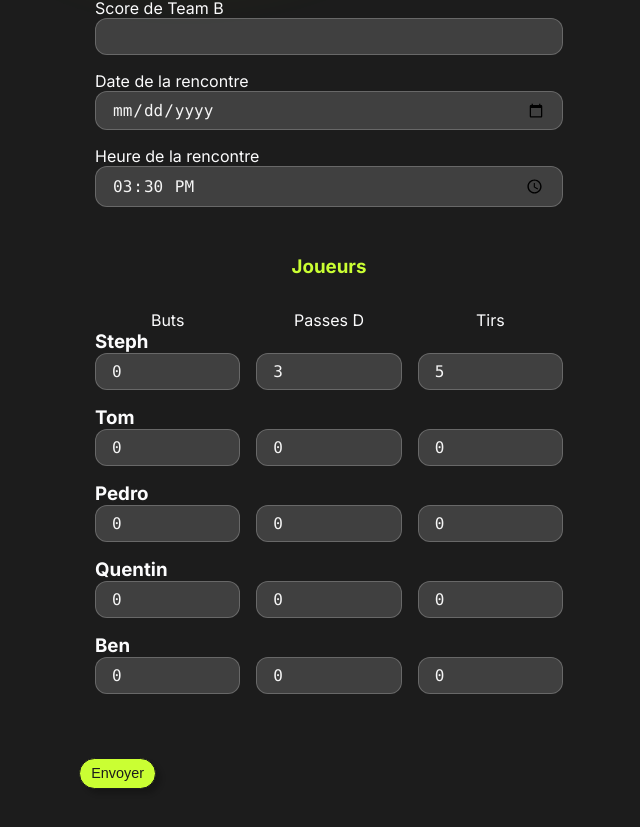
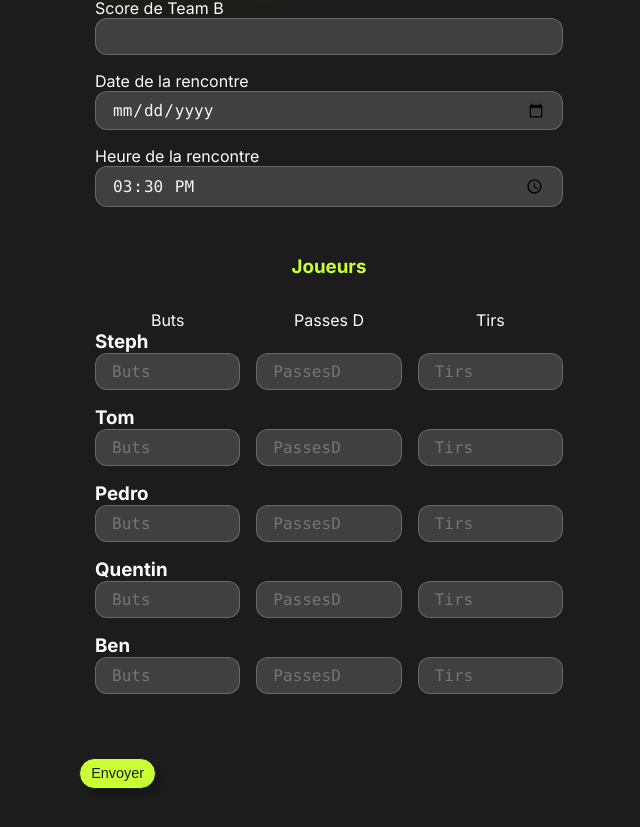
Before and after one commit to Benji-devw/my-stats-bis, a Next.js app: page /pages/match/post in a window 1280 px wide. Shown: the part 487-1314 px from the top of the page, without its empty margins (311-951 px from the left). Built offline with nearby package versions, Linux system fonts and the light colour scheme.

Commit message:
fix post match encounter_date 2

```diff
--- a/src/app/pages/match/post/page.js
+++ b/src/app/pages/match/post/page.js
@@ -217,43 +217,38 @@ const PostMatch = () => {
                     {/*<input type="checkbox" name="steph_did_not_play" id="steph_did_not_play"/>*/}
                     {/*<label htmlFor="steph_did_not_play">Did not play</label>*/}
                   <div className={`${styles.form} ${styles.form_grid}`}>
-                    <input type="number" min={0} name="steph_goals" id="goals" placeholder="Buts" defaultValue={0}
+                    <input type="number" min={0} name="steph_goals" id="goals" placeholder="Buts"
                            onChange={(e) => handleGoalsChange(e, 'steph_goals')}/>
-                    <input type="number" min={0} name="steph_assists" id="assists" placeholder="PassesD"
-                           defaultValue={3}/>
-                    <input type="number" min={0} name="steph_shoots" id="shoots" placeholder="Tirs" defaultValue={5}/>
+                    <input type="number" min={0} name="steph_assists" id="assists" placeholder="PassesD"/>
+                    <input type="number" min={0} name="steph_shoots" id="shoots" placeholder="Tirs"/>
                   </div>
                   <h3>Tom</h3>
                   <div className={`${styles.form} ${styles.form_grid}`}>
-                    <input type="number" min={0} name="tom_goals" id="tom_goals" placeholder="Buts" defaultValue={0}
+                    <input type="number" min={0} name="tom_goals" id="tom_goals" placeholder="Buts"
                            onChange={(e) => handleGoalsChange(e, 'tom_goals')}/>
-                    <input type="number" min={0} name="tom_assists" id="tom_assists" placeholder="PassesD"
-                           defaultValue={0}/>
-                    <input type="number" min={0} name="tom_shoots" id="tom_shoots" placeholder="Tirs" defaultValue={0}/>
+                    <input type="number" min={0} name="tom_assists" id="tom_assists" placeholder="PassesD"/>
+                    <input type="number" min={0} name="tom_shoots" id="tom_shoots" placeholder="Tirs"/>
                   </div>
                   <h3>Pedro</h3>
                   <div className={`${styles.form} ${styles.form_grid}`}>
-                    <input type="number" min={0} name="pedro_goals" id="goals" placeholder="Buts" defaultValue={0}
+                    <input type="number" min={0} name="pedro_goals" id="goals" placeholder="Buts"
                            onChange={(e) => handleGoalsChange(e, 'pedro_goals')}/>
-                    <input type="number" min={0} name="pedro_assists" id="assists" placeholder="PassesD"
-                           defaultValue={0}/>
-                    <input type="number" min={0} name="pedro_shoots" id="shoots" placeholder="Tirs" defaultValue={0}/>
+                    <input type="number" min={0} name="pedro_assists" id="assists" placeholder="PassesD"/>
+                    <input type="number" min={0} name="pedro_shoots" id="shoots" placeholder="Tirs"/>
                   </div>
                   <h3>Quentin</h3>
                   <div className={`${styles.form} ${styles.form_grid}`}>
-                    <input type="number" min={0} name="quentin_goals" id="goals" placeholder="Buts" defaultValue={0}
+                    <input type="number" min={0} name="quentin_goals" id="goals" placeholder="Buts"
                            onChange={(e) => handleGoalsChange(e, 'quentin_goals')}/>
-                    <input type="number" min={0} name="quentin_assists" id="assists" placeholder="PassesD"
-                           defaultValue={0}/>
-                    <input type="number" min={0} name="quentin_shoots" id="shoots" placeholder="Tirs" defaultValue={0}/>
+                    <input type="number" min={0} name="quentin_assists" id="assists" placeholder="PassesD"/>
+                    <input type="number" min={0} name="quentin_shoots" id="shoots" placeholder="Tirs"/>
                   </div>
                   <h3>Ben</h3>
                   <div className={`${styles.form} ${styles.form_grid}`}>
-                    <input type="number" min={0} name="ben_goals" id="goals" placeholder="Buts" defaultValue={0}
+                    <input type="number" min={0} name="ben_goals" id="goals" placeholder="Buts"
                            onChange={(e) => handleGoalsChange(e, 'ben_goals')}/>
-                    <input type="number" min={0} name="ben_assists" id="assists" placeholder="PassesD"
-                           defaultValue={0}/>
-                    <input type="number" min={0} name="ben_shoots" id="shoots" placeholder="Tirs" defaultValue={0}/>
+                    <input type="number" min={0} name="ben_assists" id="assists" placeholder="PassesD"/>
+                    <input type="number" min={0} name="ben_shoots" id="shoots" placeholder="Tirs"/>
                   </div>
                 </div>
                 <Button type="submit" value="Envoyer">
```
